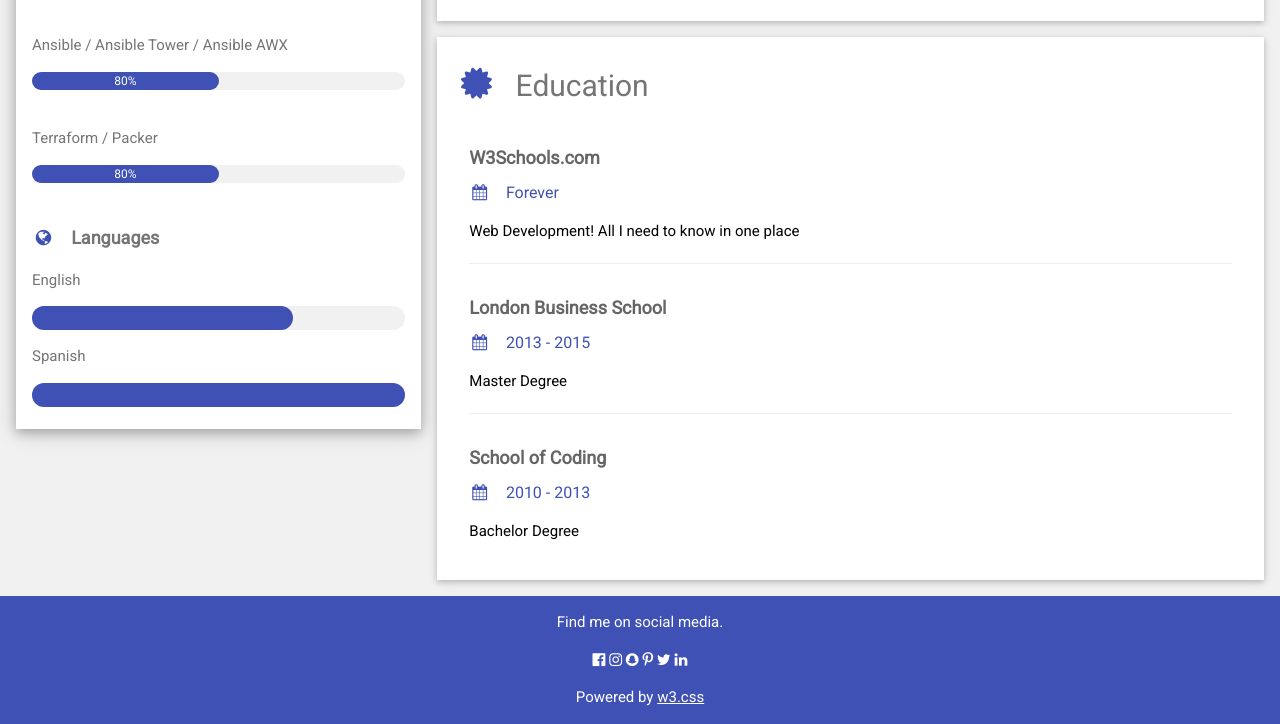
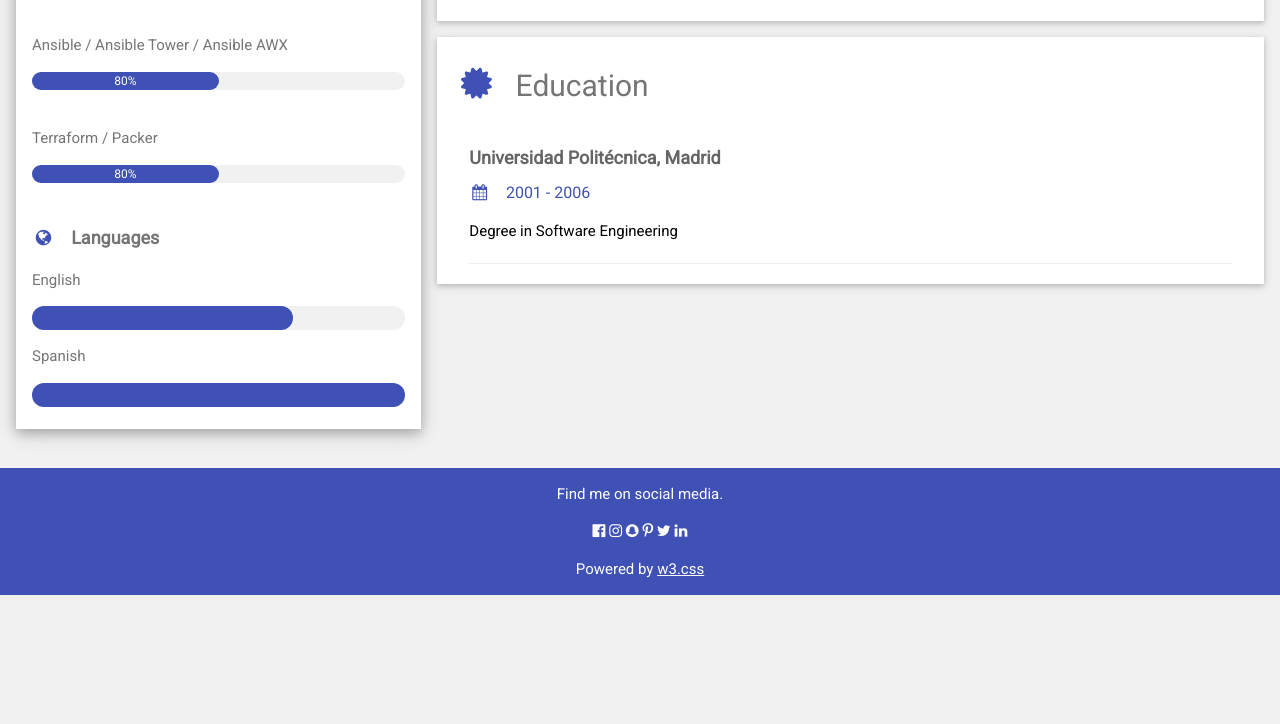
Before and after one commit to mmorancassy/mmorancassy.github.com, a plain HTML site: page index.html in a window 1280 px wide. Shown: the part 1022-1746 px from the top of the page. After the commit the page ends 1617 px from the top, so only its background shows below. Drawn offline with nearby package versions, Linux system fonts and the light colour scheme.

Commit message:
Education

```diff
--- a/index.html
+++ b/index.html
@@ -128,21 +128,10 @@ html,body,h1,h2,h3,h4,h5,h6 {font-family: "Roboto", sans-serif}
       <div class="w3-container w3-card w3-white">
         <h2 class="w3-text-grey w3-padding-16"><i class="fa fa-certificate fa-fw w3-margin-right w3-xxlarge w3-text-indigo"></i>Education</h2>
         <div class="w3-container">
-          <h5 class="w3-opacity"><b>W3Schools.com</b></h5>
-          <h6 class="w3-text-indigo"><i class="fa fa-calendar fa-fw w3-margin-right"></i>Forever</h6>
-          <p>Web Development! All I need to know in one place</p>
+          <h5 class="w3-opacity"><b>Universidad Politécnica, Madrid</b></h5>
+          <h6 class="w3-text-indigo"><i class="fa fa-calendar fa-fw w3-margin-right"></i>2001 - 2006</h6>
+          <p>Degree in Software Engineering</p>
           <hr>
-        </div>
-        <div class="w3-container">
-          <h5 class="w3-opacity"><b>London Business School</b></h5>
-          <h6 class="w3-text-indigo"><i class="fa fa-calendar fa-fw w3-margin-right"></i>2013 - 2015</h6>
-          <p>Master Degree</p>
-          <hr>
-        </div>
-        <div class="w3-container">
-          <h5 class="w3-opacity"><b>School of Coding</b></h5>
-          <h6 class="w3-text-indigo"><i class="fa fa-calendar fa-fw w3-margin-right"></i>2010 - 2013</h6>
-          <p>Bachelor Degree</p><br>
         </div>
       </div>
 
```
